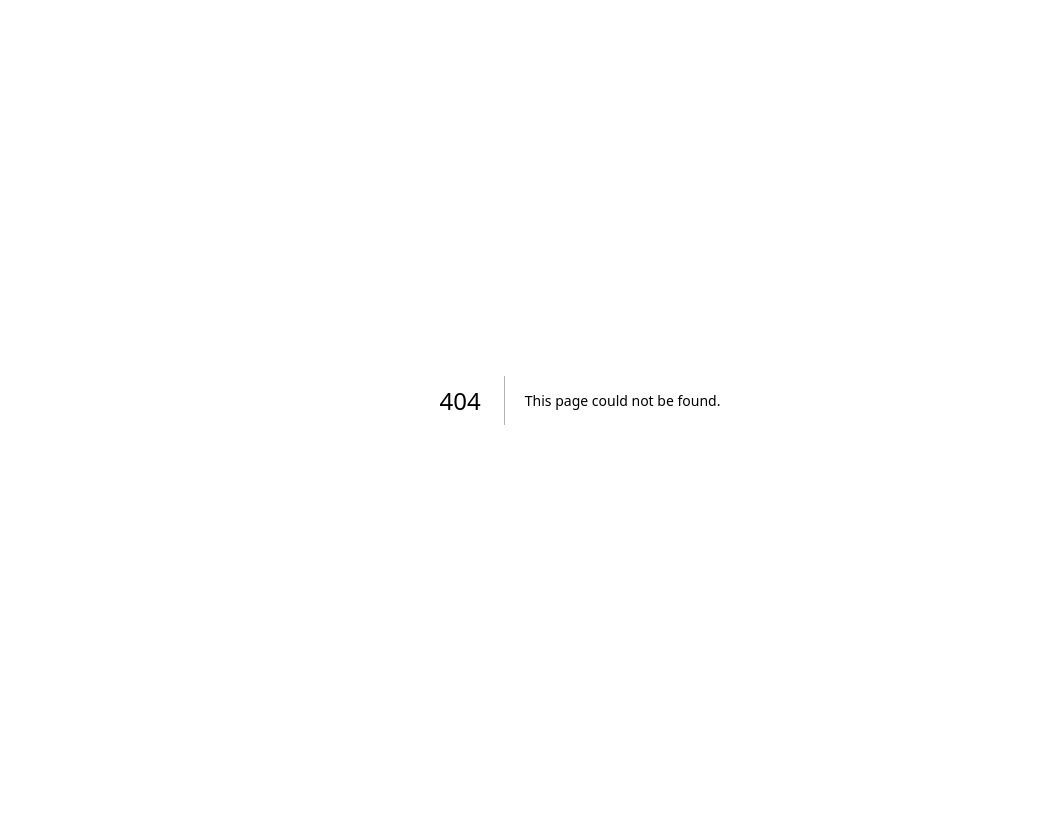
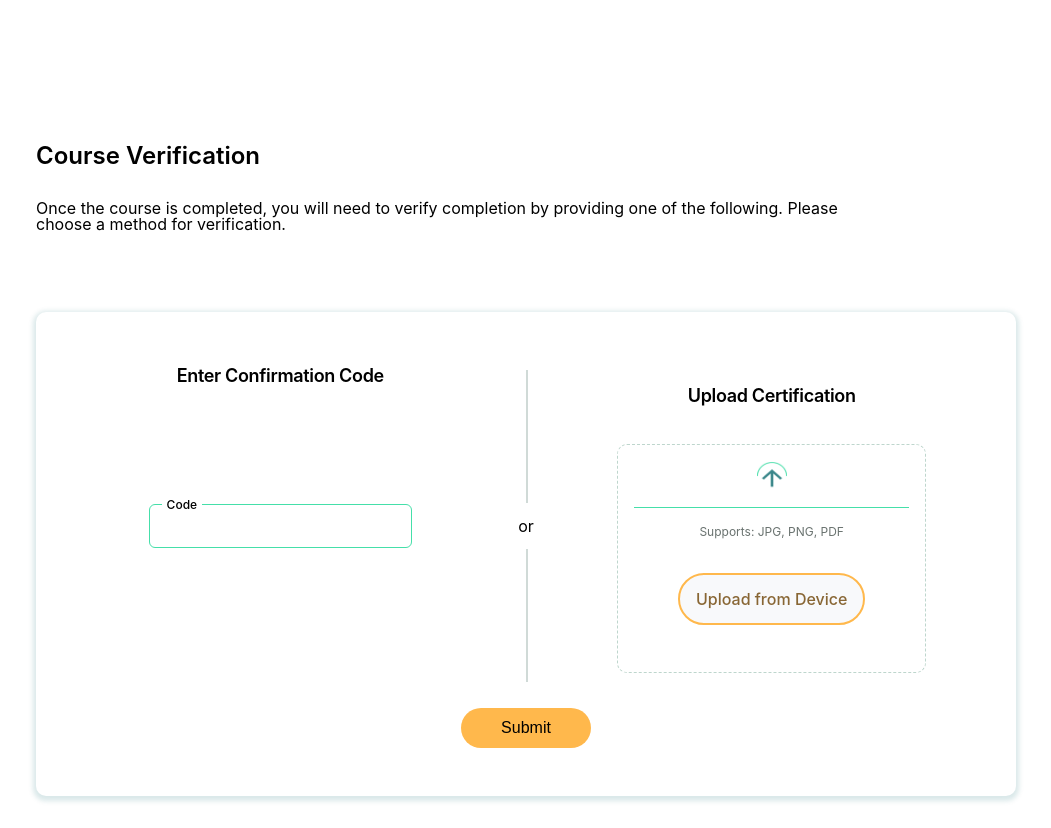
Before and after one commit to Cubeseed/Frontend, a Next.js app in the folder cubeseed_login/: page /dashboard/course_verification in a window 1280 px wide. Before the commit this address had no page. Shown: the whole page, without its empty margins (60-1111 px from the left). Before the commit the page ends 800 px from the top, so only its background shows below. Built offline with nearby package versions, Linux system fonts and the light colour scheme.

Commit message:
create course verification component ui

```diff
--- /dev/null
+++ b/cubeseed_login/src/pages/dashboard/course_verification.tsx
@@ -0,0 +1,77 @@
+import CourseVerificationStyle from "@/styles/CourseVerification.module.scss";
+import upload from "../../assets/icons/upload.png";
+import { useEffect, useState } from "react";
+
+const CourseVerification = () => {
+  const [selectedFile, setSelectedFile] = useState("");
+
+  useEffect(() => {}, [selectedFile]);
+
+  return (
+    <div className={CourseVerificationStyle.main}>
+      <div className={CourseVerificationStyle.courseVerificationHeader}>
+        <h3>Course Verification</h3>
+        <p>
+          Once the course is completed, you will need to verify completion by
+          providing one of the following. Please choose a method for
+          verification.
+        </p>
+      </div>
+
+      <form className={CourseVerificationStyle.verificationContainer}>
+        <div className={CourseVerificationStyle.verification}>
+          <div className={CourseVerificationStyle.code}>
+            <p>Enter Confirmation Code</p>
+            <div className={CourseVerificationStyle.codeGroup}>
+              <label
+                htmlFor="code"
+                className={CourseVerificationStyle.codeLabel}
+              >
+                Code
+              </label>
+              <input
+                type="password"
+                className={CourseVerificationStyle.addCode}
+              />
+            </div>
+          </div>
+
+          <div className="divider">
+            <div className={CourseVerificationStyle.dividerTop}></div>
+            <p>or</p>
+            <div className={CourseVerificationStyle.dividerBottom}></div>
+          </div>
+          <div className={CourseVerificationStyle.uploadCertificate}>
+            <p>Upload Certification</p>
+            <div className={CourseVerificationStyle.formGroup}>
+              <img src={upload.src} alt="" />
+              <div className={CourseVerificationStyle.selectedFile}>
+                <p className={CourseVerificationStyle.p}>
+                  {selectedFile ? `Selected File: ${selectedFile}` : " "}
+                </p>
+              </div>
+              <span>Supports: JPG, PNG, PDF</span>
+              <label
+                htmlFor="upload-cert"
+                className={CourseVerificationStyle.uploadLabel}
+              >
+                Upload from Device
+                <input
+                  type="file"
+                  id="upload-cert"
+                  accept="image/*,.pdf"
+                  onChange={(e) => setSelectedFile(e.target.value)}
+                />
+              </label>
+            </div>
+          </div>
+        </div>
+        <button type="submit" className={CourseVerificationStyle.submitCourse}>
+          Submit
+        </button>
+      </form>
+    </div>
+  );
+};
+
+export default CourseVerification;
--- /dev/null
+++ b/cubeseed_login/src/styles/CourseVerification.module.scss
@@ -0,0 +1,184 @@
+.main {
+  display: flex;
+  flex-direction: column;
+  margin: 2rem 6rem;
+  font-family: "Inter";
+
+  .courseVerificationHeader {
+    height: 20%;
+    margin: 5rem 0;
+
+    h3 {
+      font-size: 24px;
+      font-weight: 600;
+      margin: 2rem auto;
+    }
+    p {
+      font-size: 16px;
+      width: 75%;
+    }
+  }
+
+  .verificationContainer {
+    border-radius: 10px;
+    background: var(--cubeseed-white, #fff);
+    box-shadow: 0px 2px 5px 3px rgba(3, 101, 107, 0.15);
+    padding: 3rem;
+    text-align: center;
+    max-width: 980px;
+
+    .submitCourse {
+      padding: 12px 30px;
+      border: none;
+      border-radius: 100px;
+      background: var(--cubeseed-ref-secondary-secondary-10, #ffb84c);
+      font-size: 16px;
+      font-weight: 500;
+      line-height: 16px;
+      width: 130px;
+      margin-top: 1rem;
+    }
+  }
+
+  .verification {
+    position: relative;
+    display: flex;
+    flex-direction: row;
+    align-items: center;
+    justify-content: space-around;
+
+    .code {
+      position: relative;
+      display: flex;
+      flex-direction: column;
+      justify-content: flex-start;
+      width: 35%;
+
+      p {
+        height: 30%;
+        font-size: 18px;
+        font-weight: 600;
+        line-height: 32px;
+        letter-spacing: -0.342px;
+        margin-bottom: 7rem;
+      }
+
+      .codeGroup {
+        position: relative;
+        margin-bottom: 9rem;
+
+        .codeLabel {
+          position: absolute;
+          top: -7px;
+          left: 36px;
+          background-color: #fff;
+          font-size: 12px;
+          font-weight: 500;
+          line-height: 16px;
+        }
+
+        .addCode {
+          width: 85%;
+          padding: 0 1rem;
+          margin: 0.1px;
+        }
+      }
+    }
+
+    .dividerTop {
+      border-left: 2px solid #d0dad7;
+      height: 40%;
+      position: absolute;
+      left: 50%;
+      margin-left: 0px;
+      top: 10px;
+    }
+
+    .dividerBottom {
+      border-left: 2px solid #d0dad7;
+      height: 40%;
+      position: absolute;
+      left: 50%;
+      margin-left: 0px;
+      bottom: 10px;
+    }
+
+    .uploadCertificate {
+      display: flex;
+      flex-direction: column;
+      align-items: center;
+      width: 35%;
+
+      p {
+        height: 30%;
+        font-size: 18px;
+        font-weight: 600;
+        line-height: 32px;
+        letter-spacing: -0.342px;
+        margin-bottom: 2rem;
+      }
+      .formGroup {
+        border-radius: 10px;
+        border: 1px dashed var(--cubeseed-ref-tertiary-tertiary-80, #bed6cd);
+        background: #fff;
+        display: flex;
+        flex-direction: column;
+        align-items: center;
+        padding: 1rem;
+        justify-content: space-between;
+        width: 100%;
+
+        img {
+          width: 30px;
+        }
+
+        .selectedFile {
+          width: 100%;
+          border: none;
+          border-bottom: 1px solid #45dfa9;
+          margin: 1rem 0;
+
+          .p {
+            font-size: 14px;
+            line-height: 20px;
+            margin-bottom: 0;
+            text-align: start;
+          }
+        }
+
+        span {
+          font-size: 12px;
+          line-height: 16px;
+          color: #6a7370;
+        }
+
+        .uploadLabel {
+          position: relative;
+          left: 0;
+          color: var(--cubeseed-ref-secondary-secondary-50, #886634);
+          font-size: 16px;
+          font-weight: 500;
+          line-height: 16px;
+          border-radius: 100px;
+          border: 2px solid var(--cubeseed-ref-secondary-secondary-10, #ffb84c);
+          background: rgba(171, 190, 209, 0.09);
+          padding: 1rem;
+          margin: 2rem 0;
+        }
+
+        input {
+          width: 0.1px;
+          height: 0.1px;
+          opacity: 0;
+          overflow: hidden;
+          position: absolute;
+          z-index: -1;
+        }
+      }
+
+      .hidden {
+        display: none;
+      }
+    }
+  }
+}
```
Also changed, not shown: cubeseed_login/src/pages/dashboard/profile.tsx (+9 -7 lines), cubeseed_login/src/assets/icons/upload.png (added).
